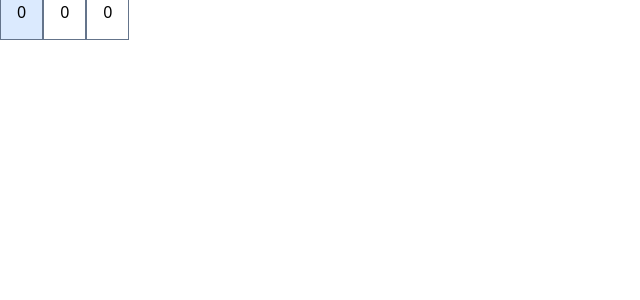
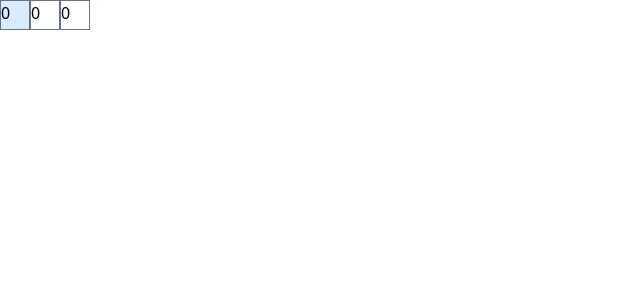
Before and after one commit to mhmh4/forest-fire-model, a React (Vite) app: page / in a window 1280 px wide. Shown: the top 300 px of the page, without its empty margins (0-640 px from the left). Built offline with nearby package versions, Linux system fonts and the light colour scheme.

Commit message:
Update Cell.jsx

```diff
--- a/src/Cell.jsx
+++ b/src/Cell.jsx
@@ -1,6 +1,6 @@
 import { useState } from "react";
 
-function Cell() {
+function Cell({ i, j }) {
   const [status, setStatus] = useState(0);
 
   function onClick() {
@@ -8,12 +8,12 @@ function Cell() {
   }
 
   return (
-    <span
-      className="border border-slate-500 p-4 select-none cursor-pointer hover:bg-blue-100"
+    <div
+      className="border border-slate-500 w-[30px] h-[30px] select-none cursor-pointer hover:bg-blue-100 inline-block"
       onClick={onClick}
     >
       {status}
-    </span>
+    </div>
   );
 }
 
```
